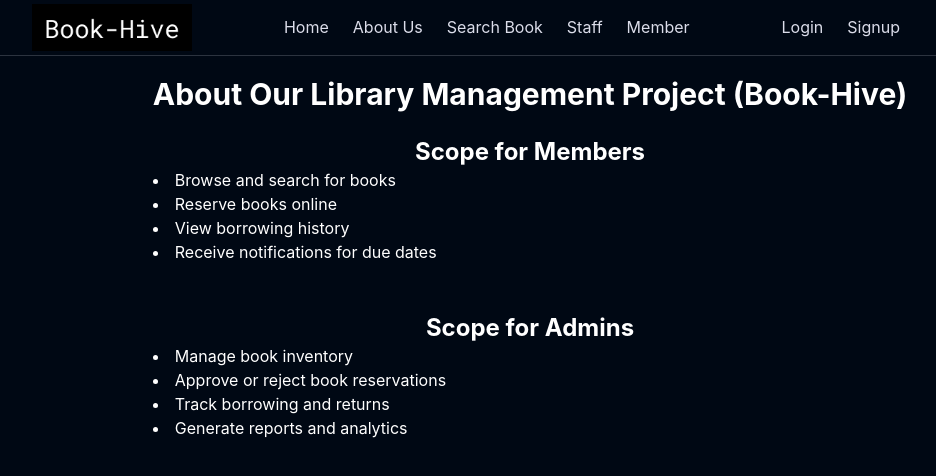
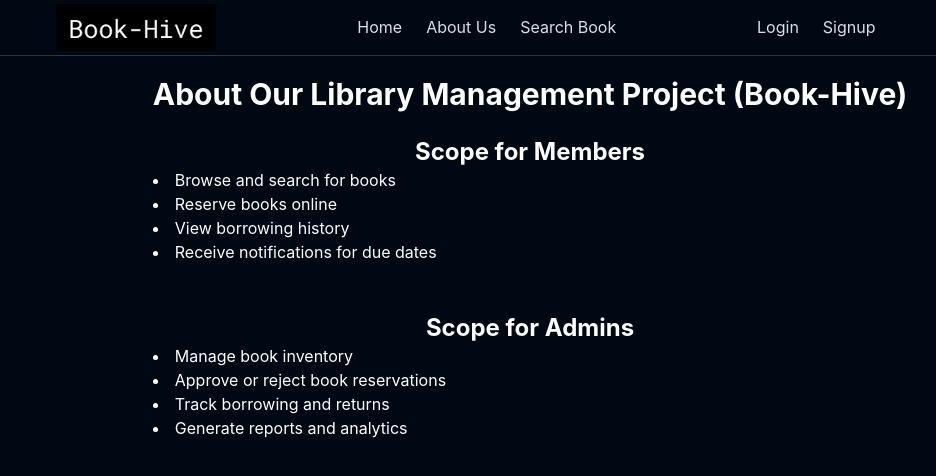
Before and after one commit to mohnish2908/book-hive, a React (Create React App) app: page /about in a window 1280 px wide. Shown: the top 476 px of the page, without its empty margins (110-1046 px from the left). Built offline with nearby package versions, Linux system fonts and the light colour scheme.

Commit message:
navigation sorted

```diff
--- a/src/App.js
+++ b/src/App.js
@@ -6,7 +6,7 @@ import Home from './pages/Home';
 import About from './pages/About';
 import SearchBook from './pages/Searchbook';
 import Members from './dashboards/Members';
-import Staff from './dashboards/Staff';
+import Admin from './dashboards/Admin';
 
 function App() {
   return (
@@ -17,8 +17,6 @@ function App() {
         <Route path="/signup" element={<Signup/>}/>
         <Route path="/about" element={<About/>}/>
         <Route path='/searchbook' element={<SearchBook/>}/>
-        <Route path='/staff' element={<Staff/>}/>
-        <Route path='/member' element={<Members/>}/>
       </Routes>
 
     </div>
--- a/src/components/Staffsidebar.jsx
+++ b/src/components/Adminsidebar.jsx
@@ -4,7 +4,7 @@ import { cn } from "../lib/utils"
 import { Button } from "./ui/Button"
 import logo from "../assets/logo.jpg"
 
-export default function Staffsidebar() {
+export default function Adminsidebar() {
     const [collapsed, setCollapsed] = useState(false)
 
     const toggleSidebar = () => {
--- a/src/components/common/Navbar.jsx
+++ b/src/components/common/Navbar.jsx
@@ -15,8 +15,6 @@ const Navbar = () => {
         <Link to="/">Home</Link>
         <Link to="/about">About Us</Link>
         <Link to="/searchbook">Search Book</Link>
-        <Link to="/staff">Staff</Link>
-        <Link to="/member">Member</Link>
       </div>
 
       <div className='flex gap-x-6 text-richblack-25'>
--- a/src/dashboards/Staff.jsx
+++ b/src/dashboards/Admin.jsx
@@ -1,14 +1,14 @@
 import React from 'react'
-import Staffsidebar from '../components/Staffsidebar'
+import Adminsidebar from '../components/Adminsidebar'
 import Dashnavbar from '../components/Dashnavbar'
 
-const Staff = () => {
+const Admin = () => {
   return (
     <div>
         <Dashnavbar/>
-        <Staffsidebar/>
+        <Adminsidebar/>
     </div>
   )
 }
 
-export default Staff
+export default Admin
```
Also changed, not shown: 1 other file (tests, documents, lock files or other folders).
